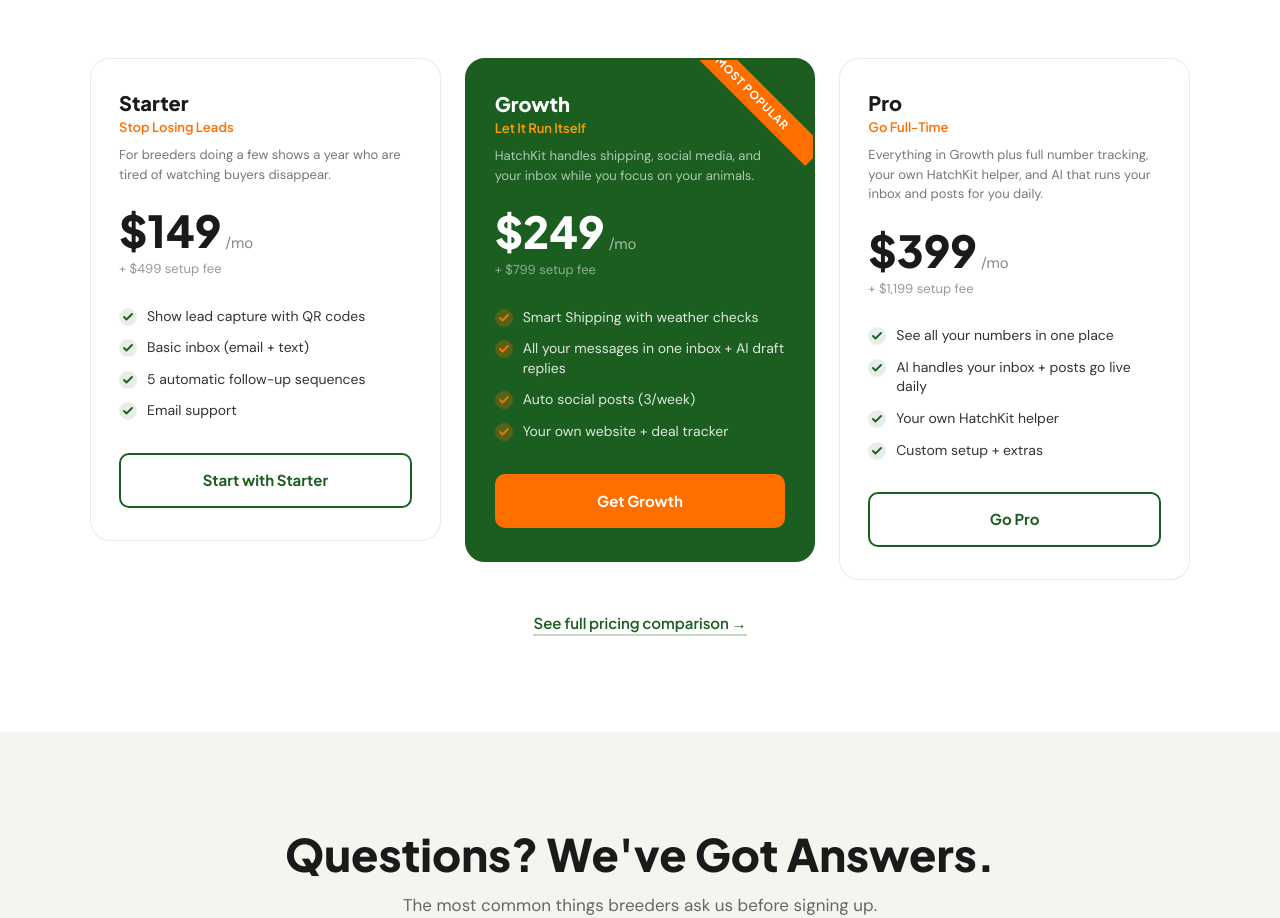
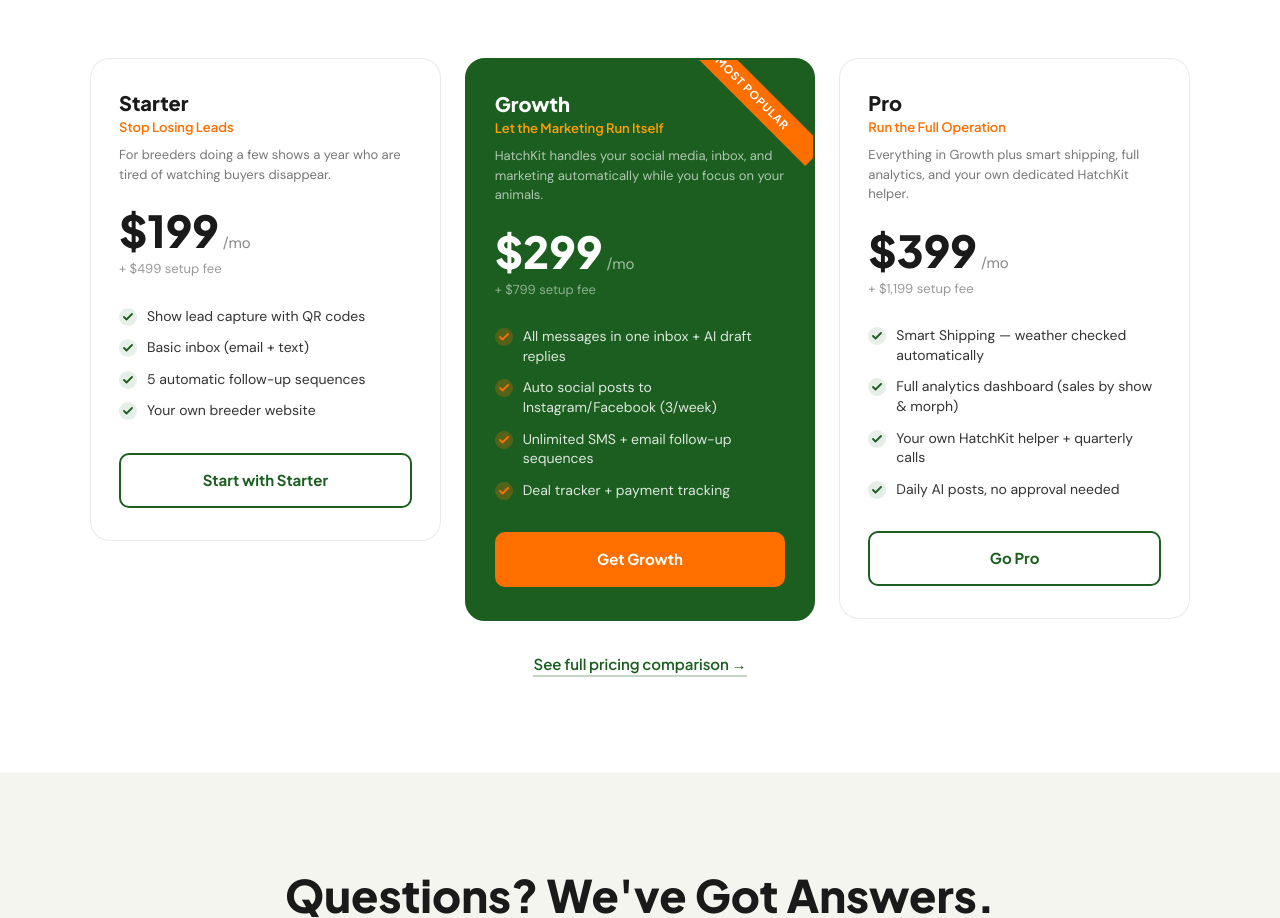
Before and after one commit to atlantahouseplants/HatchKit-ai, a Next.js app: page / in a window 1280 px wide. Shown: the part 8023-8941 px from the top of the page. Built offline with nearby package versions, Linux system fonts and the light colour scheme.

Commit message:
Redesign pricing tiers: 99/99/99 — move smart shipping to Pro only

```diff
--- a/app/page.tsx
+++ b/app/page.tsx
@@ -23,7 +23,7 @@
 const pricingPlans = [
   {
     name: "Starter",
-    price: "$149",
+    price: "$199",
     setupFee: "$499",
     subtitle: "Stop Losing Leads",
     description: "For breeders doing a few shows a year who are tired of watching buyers disappear.",
@@ -31,22 +31,22 @@
       { text: "Show lead capture with QR codes", included: true },
       { text: "Basic inbox (email + text)", included: true },
       { text: "5 automatic follow-up sequences", included: true },
-      { text: "Email support", included: true },
+      { text: "Your own breeder website", included: true },
     ],
     ctaLabel: "Start with Starter",
   },
   {
     name: "Growth",
-    price: "$249",
+    price: "$299",
     setupFee: "$799",
-    subtitle: "Let It Run Itself",
-    description: "HatchKit handles shipping, social media, and your inbox while you focus on your animals.",
+    subtitle: "Let the Marketing Run Itself",
+    description: "HatchKit handles your social media, inbox, and marketing automatically while you focus on your animals.",
     popular: true,
     features: [
-      { text: "Smart Shipping with weather checks", included: true },
-      { text: "All your messages in one inbox + AI draft replies", included: true },
-      { text: "Auto social posts (3/week)", included: true },
-      { text: "Your own website + deal tracker", included: true },
+      { text: "All messages in one inbox + AI draft replies", included: true },
+      { text: "Auto social posts to Instagram/Facebook (3/week)", included: true },
+      { text: "Unlimited SMS + email follow-up sequences", included: true },
+      { text: "Deal tracker + payment tracking", included: true },
     ],
     ctaLabel: "Get Growth",
   },
@@ -54,13 +54,13 @@
     name: "Pro",
     price: "$399",
     setupFee: "$1,199",
-    subtitle: "Go Full-Time",
-    description: "Everything in Growth plus full number tracking, your own HatchKit helper, and AI that runs your inbox and posts for you daily.",
+    subtitle: "Run the Full Operation",
+    description: "Everything in Growth plus smart shipping, full analytics, and your own dedicated HatchKit helper.",
     features: [
-      { text: "See all your numbers in one place", included: true },
-      { text: "AI handles your inbox + posts go live daily", included: true },
-      { text: "Your own HatchKit helper", included: true },
-      { text: "Custom setup + extras", included: true },
+      { text: "Smart Shipping — weather checked automatically", included: true },
+      { text: "Full analytics dashboard (sales by show & morph)", included: true },
+      { text: "Your own HatchKit helper + quarterly calls", included: true },
+      { text: "Daily AI posts, no approval needed", included: true },
     ],
     ctaLabel: "Go Pro",
   },
--- a/app/pricing/page.tsx
+++ b/app/pricing/page.tsx
@@ -3,34 +3,34 @@
 import ScrollReveal from "@/components/ScrollReveal";
 
 export const metadata: Metadata = {
-  title: "Pricing — Plans Starting at $149/mo",
+  title: "Pricing — Plans Starting at $199/mo",
   description:
-    "Three simple plans for reptile breeders at every stage. Starter at $149/mo, Growth at $249/mo, and Pro at $399/mo. Month-to-month after setup. Cancel anytime.",
+    "Three simple plans for reptile breeders at every stage. Starter at $199/mo, Growth at $299/mo, and Pro at $399/mo. Month-to-month after setup. Cancel anytime.",
 };
 
 const tiers = [
   {
     name: "Starter",
     subtitle: "Stop Losing Leads",
-    price: 149,
+    price: 199,
     setupFee: 499,
-    description: "For breeders doing a few shows a year who are tired of watching buyers disappear. Get organized, start following up, and stop leaving money on the table.",
+    description: "For breeders doing a few shows a year who are tired of watching buyers disappear. Capture every lead, send automatic follow-ups, and stop leaving money on the table.",
     popular: false,
   },
   {
     name: "Growth",
-    subtitle: "Let It Run Itself",
-    price: 249,
+    subtitle: "Let the Marketing Run Itself",
+    price: 299,
     setupFee: 799,
-    description: "For breeders ready to let HatchKit handle the busy work. Shipping decisions, social media posts, one inbox for all your messages, and automatic follow-up that runs while you focus on your animals.",
+    description: "For breeders who want HatchKit handling their marketing, inbox, and social media automatically — so you can focus on your animals, not your phone.",
     popular: true,
   },
   {
     name: "Pro",
-    subtitle: "Go Full-Time",
+    subtitle: "Run the Full Operation",
     price: 399,
     setupFee: 1199,
-    description: "For serious breeders running a real operation. See all your numbers, get your own HatchKit helper, and let the AI handle your inbox and social media daily.",
+    description: "For serious breeders who want complete automation — including smart shipping that checks the weather, deep analytics, and your own dedicated HatchKit helper.",
     popular: false,
   },
 ];
@@ -100,11 +100,11 @@
   {
     category: "Smart Shipping",
     features: [
-      { name: "Weather-based ship/hold decisions", starter: false, growth: true, pro: true },
-      { name: "Safe temp ranges for 500+ species", starter: false, growth: true, pro: true },
-      { name: "Automatic text to buyer on hold", starter: false, growth: true, pro: true },
-      { name: "Heat pack recommendations", starter: false, growth: true, pro: true },
-      { name: "Works with multiple carriers", starter: false, growth: true, pro: true },
+      { name: "Weather-based ship/hold decisions", starter: false, growth: false, pro: true },
+      { name: "Safe temp ranges for 500+ species", starter: false, growth: false, pro: true },
+      { name: "Automatic text to buyer on hold", starter: false, growth: false, pro: true },
+      { name: "Heat pack recommendations", starter: false, growth: false, pro: true },
+      { name: "Works with multiple carriers", starter: false, growth: false, pro: true },
     ],
   },
   {
@@ -121,13 +121,13 @@
     features: [
       { name: "Social media template library (do it yourself)", starter: true, growth: true, pro: true },
       { name: "AI-written posts (3/week, you approve first)", starter: false, growth: true, pro: true },
-      { name: "AI-written posts (daily, posts automatically)", starter: false, growth: false, pro: true },
+      { name: "Posts directly to Instagram/Facebook", starter: false, growth: true, pro: true },
+      { name: "AI-written posts (daily, posts automatically — no approval)", starter: false, growth: false, pro: true },
       { name: "Tells you which animal to post next", starter: false, growth: true, pro: true },
       { name: "Tracks engagement per animal across all posts", starter: false, growth: true, pro: true },
       { name: "Rotates through 8 types of posts", starter: false, growth: true, pro: true },
       { name: "Approve posts by text message", starter: false, growth: true, pro: true },
-      { name: "Posts directly to Instagram/Facebook", starter: false, growth: false, pro: true },
-      { name: "Turns comments into leads automatically", starter: false, growth: false, pro: true },
+      { name: "Turns comments into leads automatically", starter: false, growth: true, pro: true },
     ],
   },
   {
--- a/components/show/FeaturesList.tsx
+++ b/components/show/FeaturesList.tsx
@@ -83,7 +83,7 @@
             }}
           >
             Plans start at{" "}
-            <strong style={{ color: "#1A1A1A" }}>$149/month</strong>.{" "}
+            <strong style={{ color: "#1A1A1A" }}>$199/month</strong>.{" "}
             <strong style={{ color: "#FF6F00" }}>
               We set everything up for you
             </strong>
```
